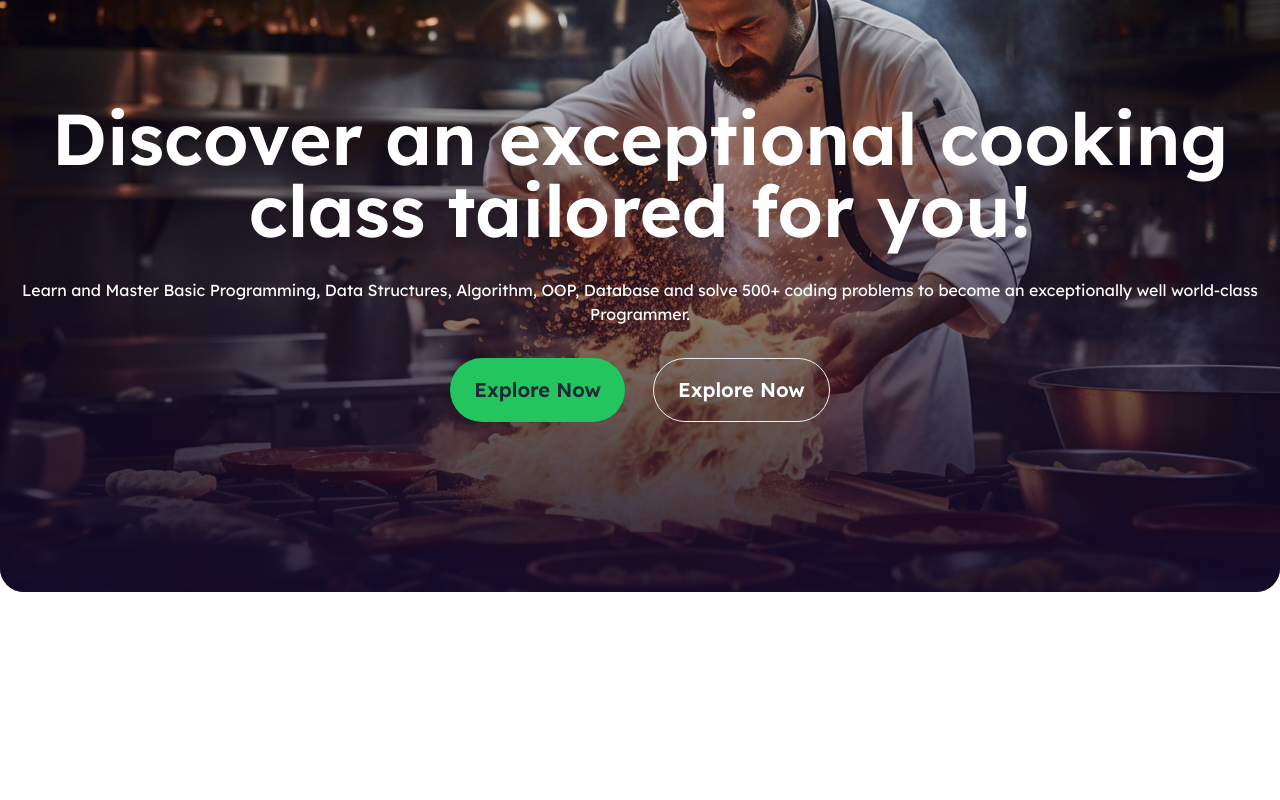
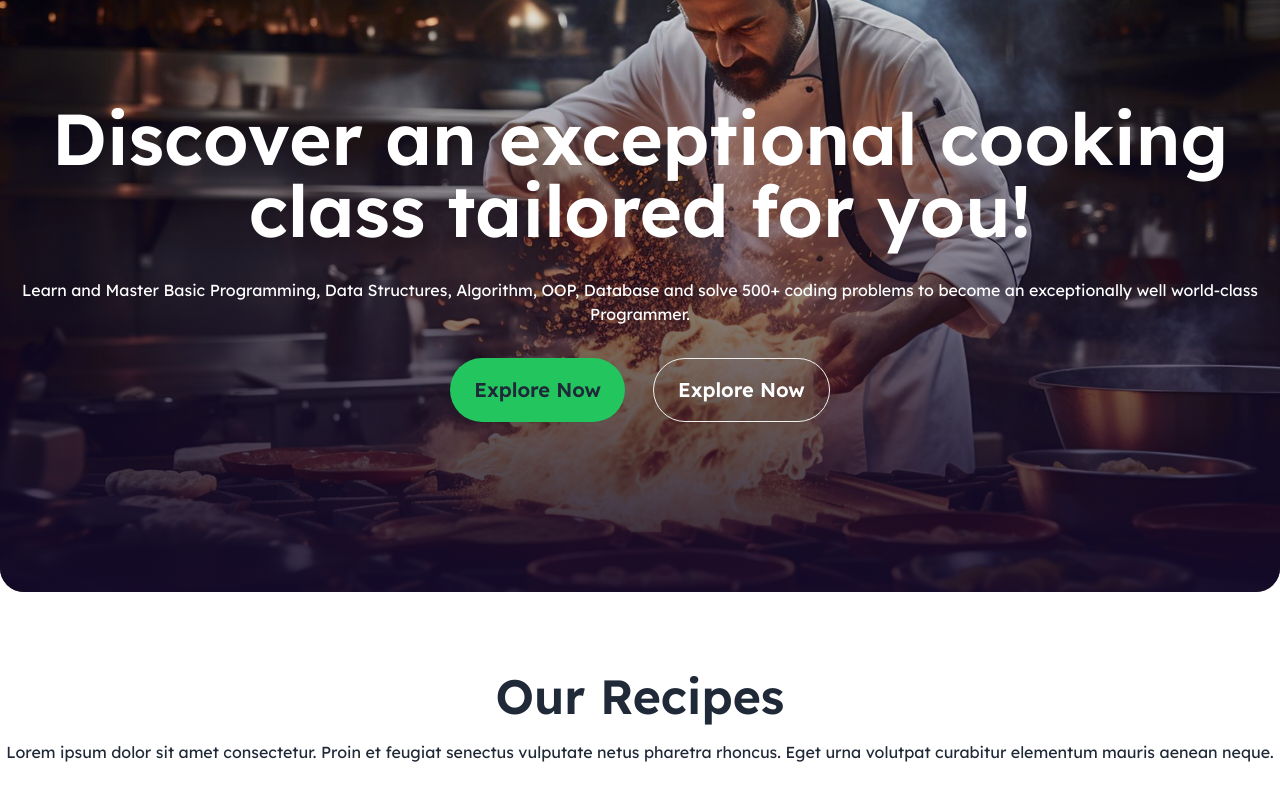
Before and after one commit to A1-mamun/Recipe-Calories, a React (Vite) app: page / in a window 1280 px wide. Shown: the part 216-1016 px from the top of the page. Before the commit the page ends 808 px from the top, so only its background shows below. Built offline with nearby package versions, Linux system fonts and the light colour scheme.

Commit message:
Recipe section header complete

```diff
--- a/src/App.jsx
+++ b/src/App.jsx
@@ -1,12 +1,14 @@
 import "./App.css";
 import Banner from "./components/Banner/Banner";
 import Navbar from "./components/Navbar/Navbar";
+import RecipeHeader from "./components/RecipeHeader/RecipeHeader";
 
 function App() {
   return (
     <>
       <Navbar></Navbar>
       <Banner></Banner>
+      <RecipeHeader></RecipeHeader>
     </>
   );
 }
--- /dev/null
+++ b/src/components/RecipeHeader/RecipeHeader.jsx
@@ -0,0 +1,14 @@
+const RecipeHeader = () => {
+  return (
+    <div className="container mx-auto font-lexend text-center my-20">
+      <h1 className="text-5xl font-semibold mb-5">Our Recipes</h1>
+      <p>
+        Lorem ipsum dolor sit amet consectetur. Proin et feugiat senectus
+        vulputate netus pharetra rhoncus. Eget urna volutpat curabitur elementum
+        mauris aenean neque.
+      </p>
+    </div>
+  );
+};
+
+export default RecipeHeader;
```
